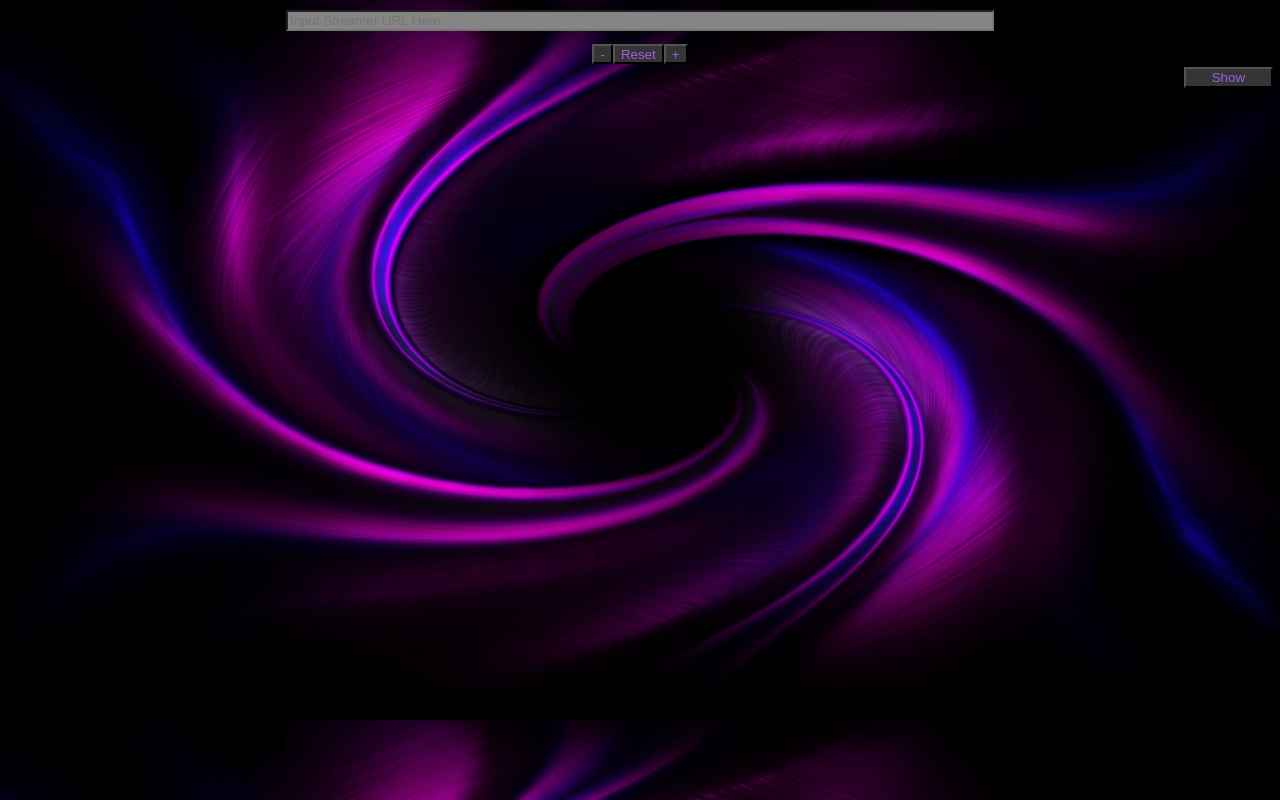
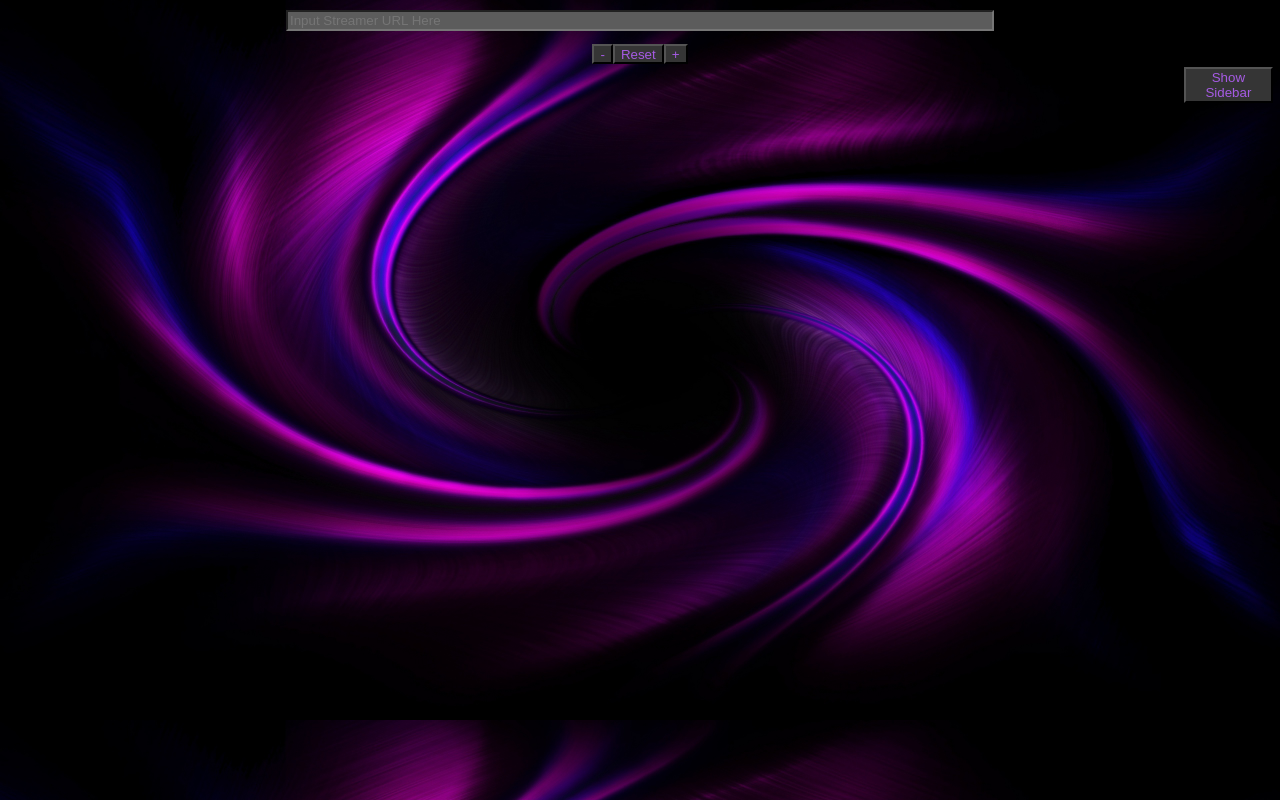
Before and after one commit to jnzhang622/MultiStreamViewer, a React (Create React App) app: page / in a window 1280 px wide. Built offline with nearby package versions, Linux system fonts and the light colour scheme; data requests are answered from the project's data file.

Commit message:
changed css and placement of divs

```diff
--- a/src/App.css
+++ b/src/App.css
@@ -77,7 +77,7 @@ body{
   justify-content: center;
   display: flex;
   width: 700px;
-  background-color: #858585;
+  background-color: #5c5c5c;
   color: #ffffff;
 }
 
--- a/src/App.js
+++ b/src/App.js
@@ -92,7 +92,7 @@ class App extends React.Component {
           {/* </div> */}
           <div className="barDiv">
             <div >
-              <button className="showBarButton" onClick={this.showHideBar}>{this.state.hideBar ? "Show" : "Hide"}</button>
+              <button className="showBarButton" onClick={this.showHideBar}>{this.state.hideBar ? "Show Sidebar" : "Hide Sidebar"}</button>
             </div>
             {(this.state.hideBar === false) ?
             <StreamerBar className="barDiv"
```
